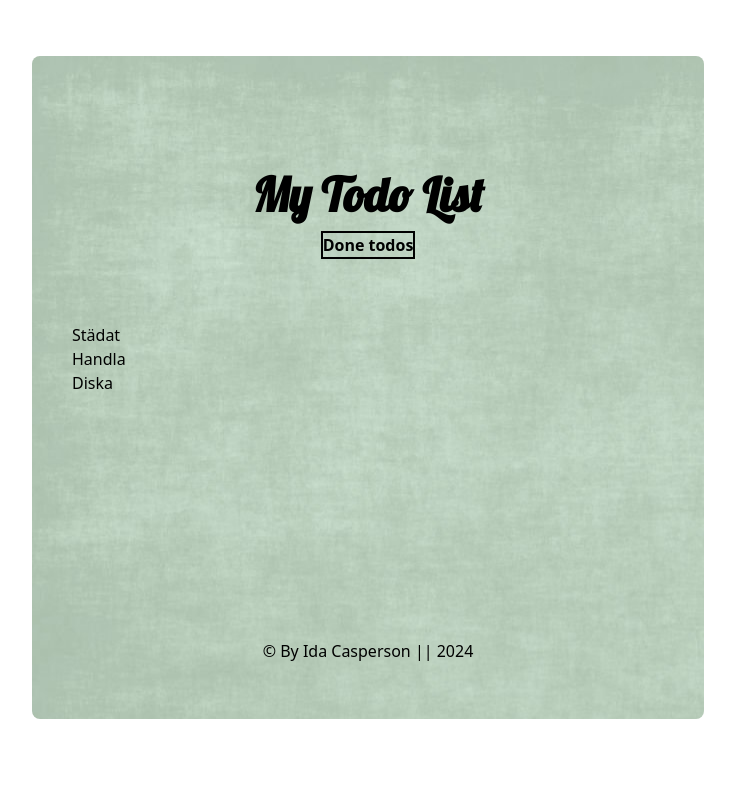
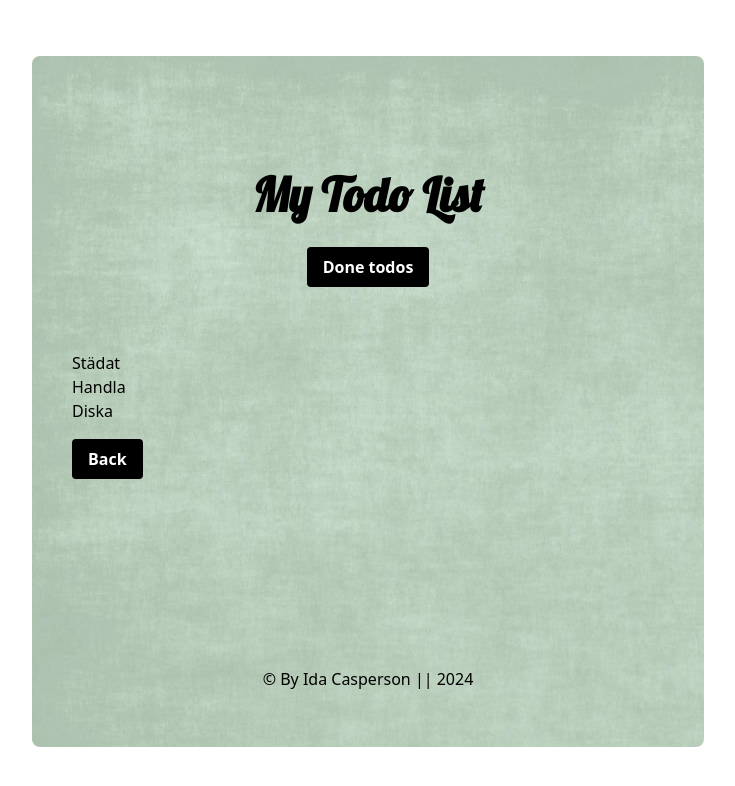
Before and after one commit to iiddaa96/TodoList-React, a React (Vite) app: page /done-todos in a window 1280 px wide. Shown: the top 786 px of the page, without its empty margins (272-1007 px from the left). Built offline with nearby package versions, Linux system fonts and the light colour scheme.

Commit message:
added back button

```diff
--- a/src/components/DoneTodos.tsx
+++ b/src/components/DoneTodos.tsx
@@ -1,10 +1,23 @@
+import { Link } from "react-router-dom";
+
 function DoneTodos() {
   return (
-    <ul>
-      <li>Städat</li>
-      <li>Handla</li>
-      <li>Diska</li>
-    </ul>
+    <>
+      {/* Tillfällig Done todo sida */}
+      <ul>
+        <li>Städat</li>
+        <li>Handla</li>
+        <li>Diska</li>
+      </ul>
+
+      {/* Tillbaka till AppLayout */}
+      <Link
+        to="/"
+        className="button bg-black hover:bg-green-800 text-white font-semibold py-2 px-4 rounded inline-block mt-4"
+      >
+        Back
+      </Link>
+    </>
   );
 }
 
--- a/src/components/Header.tsx
+++ b/src/components/Header.tsx
@@ -6,11 +6,14 @@ function Header() {
       <h1 style={{ fontFamily: "Lobster, cursive", fontSize: 47 }}>
         My Todo List
       </h1>
-      <button className="border-2 border-black">
-        <Link to="/done-todos" className="button">
-          Done todos
-        </Link>
-      </button>
+
+      {/* Knapp till DoneTodos */}
+      <Link
+        to="/done-todos"
+        className="button bg-black hover:bg-white text-white hover:text-black font-semibold py-2 px-4 rounded inline-block mt-4"
+      >
+        Done todos
+      </Link>
     </header>
   );
 }
```
